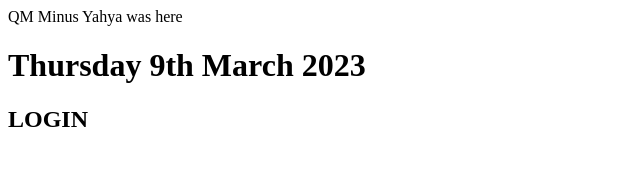
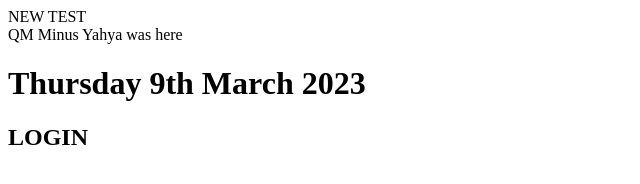
Before and after one commit to NordajC/swe_group, a plain HTML site: page index.html in a window 1280 px wide. Shown: the whole page, without its empty margins (0-640 px from the left). Drawn offline with Linux system fonts and the light colour scheme.

Commit message:
added header

```diff
--- a/index.html
+++ b/index.html
@@ -1,7 +1,7 @@
 <!DOCTYPE html>
 
 <head>
-    <header></header>
+    <header>NEW TEST</header>
 </head>
 <title>
     Project test
```
